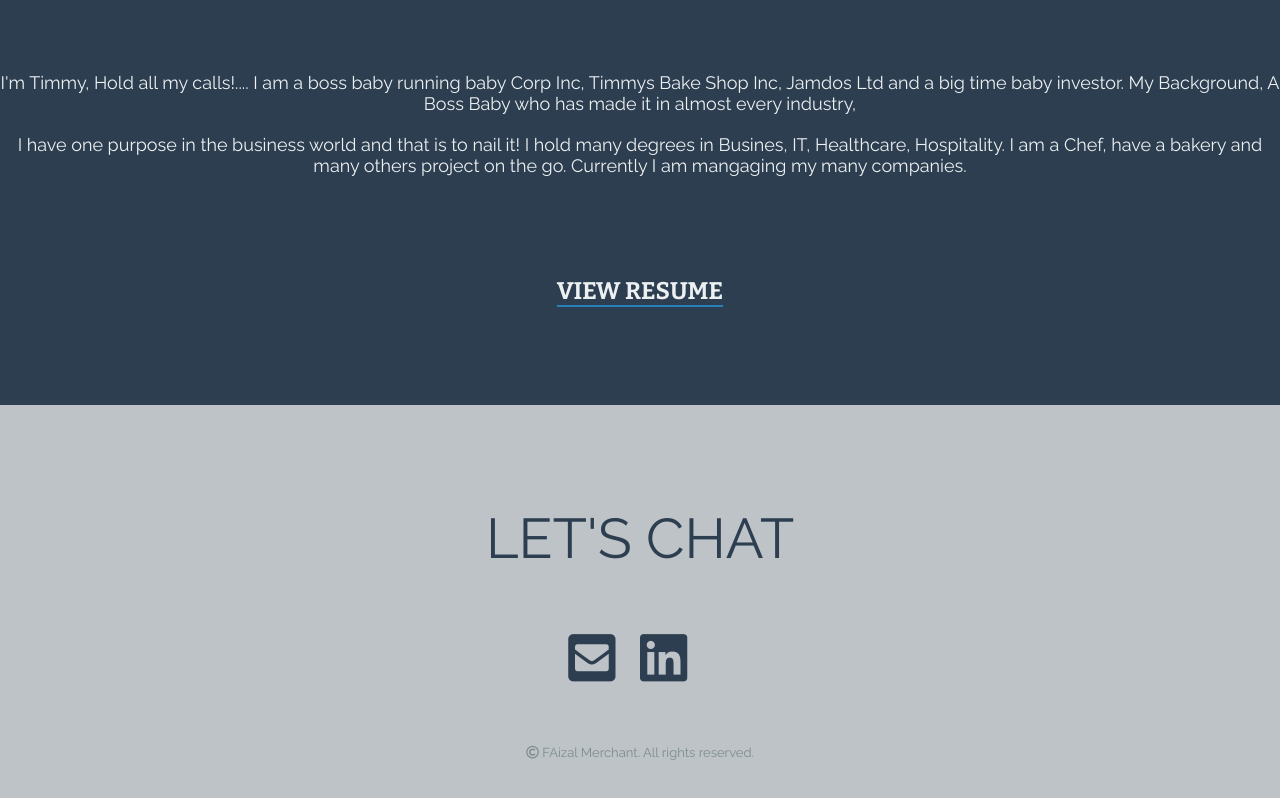
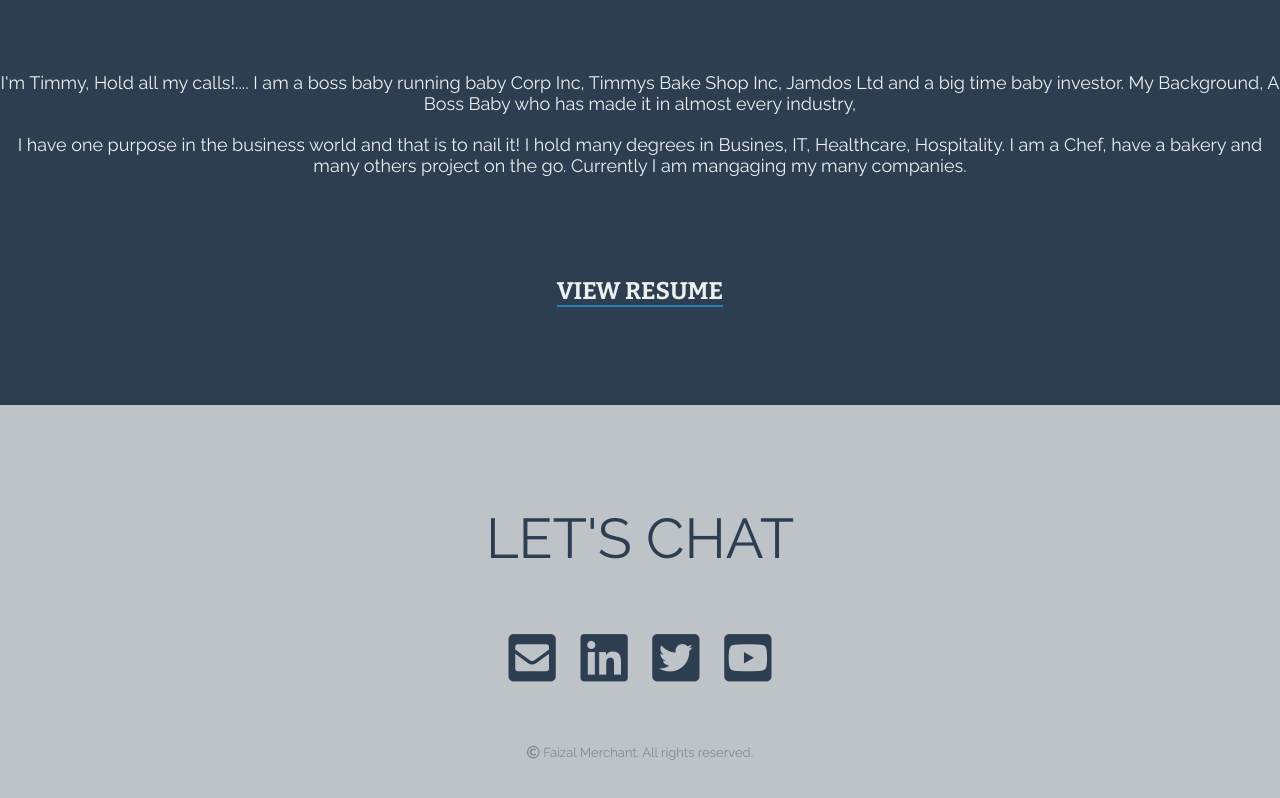
Before and after one commit to fmerchant1986/github.io, a plain HTML site: page index.html in a window 1280 px wide. Shown: the part 1274-2072 px from the top of the page. Drawn offline with nearby package versions, Linux system fonts and the light colour scheme.

Commit message:
Add files via upload

```diff
--- a/index.html
+++ b/index.html
@@ -62,11 +62,14 @@ browser what type your file is -->
                     <a class="social-media-icon-link" href="https://www.linkedin.com/in/faizal-merchant-a588b337/"><i class="fab fa-linkedin fa-3x"></i></a>
                 </div>
                 <div class="social-media-icon">
-                    <a class="social-media-icon-link" href="https://www.linkedin.com/in/faizal-merchant-a588b337/"></i></a>
+                    <a class="social-media-icon-link" href="https://www.linkedin.com/in/faizal-merchant-a588b337/"><i class="fab fa-twitter-square fa-3x"></i></a>
+                </div>
+				<div class="social-media-icon">
+                    <a class="social-media-icon-link" href="https://www.youtube.com/watch?v=vkROSolJ7gc"><i class="fab fa-youtube-square fa-3x"></i></a>
                 </div>
             </div>
             <div class="trademark">
-                <i class="far fa-copyright"></i> FAizal Merchant. All rights reserved.
+                <i class="far fa-copyright"></i> Faizal Merchant. All rights reserved.
             </div>
         </div>
     </body>
```
